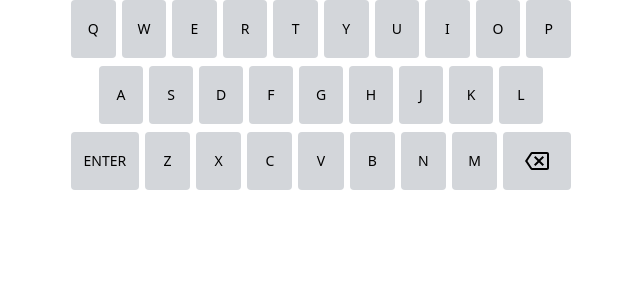
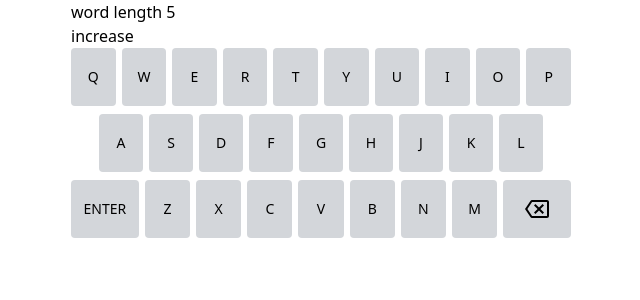
Before and after one commit to gitoido/gyattle, a Next.js app: page / in a window 1280 px wide. Shown: the top 300 px of the page, without its empty margins (319-959 px from the left). Built offline with nearby package versions, Linux system fonts and the light colour scheme.

Commit message:
hooked up event handlers to the Keyboard and KeyboardKey

```diff
--- a/pages/index.tsx
+++ b/pages/index.tsx
@@ -1,10 +1,16 @@
+import { WordLengthContext } from 'contexts/wordLength.context';
 import type { NextPage } from 'next';
+import { useContext } from 'react';
 import Keyboard from 'src/components/molecules/Keyboard';
 
 const Home: NextPage = () => {
+  const { wordLength, setWordLength } = useContext(WordLengthContext);
+
   return (
     <div>
-      <Keyboard />
+      word length {wordLength}
+      <div onClick={() => setWordLength((wordLength) => wordLength + 1)}>increase</div>
+      <Keyboard onEnter={(input) => console.log(input)} />
     </div>
   );
 };
--- a/src/components/atoms/KeyboardKey.tsx
+++ b/src/components/atoms/KeyboardKey.tsx
@@ -5,13 +5,15 @@ import { IKeyboardKey } from 'src/interfaces/keyboardKey.interface';
 
 interface Props {
   keyboardKey: IKeyboardKey;
+  onPress: () => void;
 }
 
-const KeyboardKey: React.FC<Props> = ({ keyboardKey }) => {
+const KeyboardKey: React.FC<Props> = ({ keyboardKey, onPress }) => {
   return (
     <button
       type="button"
       data-key={keyboardKey.dataKey}
+      onClick={onPress}
       className={classNames(`flex h-[58px] w-full select-none items-center justify-center rounded text-sm font-medium uppercase`, {
         'bg-nwordle-gray-200': keyboardKey.state === KeyboardKeyState.IDLE,
         'bg-nwordle-gray-400 text-white': keyboardKey.state === KeyboardKeyState.ABSENT,
--- a/src/components/molecules/Keyboard.tsx
+++ b/src/components/molecules/Keyboard.tsx
@@ -1,20 +1,62 @@
 import classNames from 'classnames';
+import { WordLengthContext } from 'contexts/wordLength.context';
 import { keyboardRow1, keyboardRow2, keyboardRow3 } from 'data/common/keyboard';
-import React, { useMemo } from 'react';
+import React, { useCallback, useContext, useEffect, useMemo, useState } from 'react';
 import KeyboardKey from 'src/components/atoms/KeyboardKey';
+import { IKeyboardKey } from 'src/interfaces/keyboardKey.interface';
 
-const Keyboard: React.FC = () => {
+interface Props {
+  onEnter: (input: string[]) => void;
+}
+
+const Keyboard: React.FC<Props> = ({ onEnter }) => {
+  const [input, setInput] = useState<string[]>([]);
+  const { wordLength } = useContext(WordLengthContext);
+
+  useEffect(() => {
+    setInput([]);
+  }, [wordLength]);
+
+  const inputHandler = useCallback(
+    (keyboardKey: IKeyboardKey) => {
+      switch (keyboardKey.dataKey) {
+        case '↵':
+          onEnter(input);
+          break;
+        case '←':
+          setInput((input) => {
+            input.splice(-1);
+
+            return input;
+          });
+          break;
+        default:
+          if (input.length >= wordLength) {
+            return;
+          }
+
+          setInput((input) => {
+            input.push(keyboardKey.dataKey);
+
+            return input;
+          });
+          break;
+      }
+    },
+    [input, wordLength, onEnter]
+  );
+
   const firstRow = useMemo(
     () => (
       <div className="flex gap-1.5">
         {keyboardRow1.map((keyboardKey) => (
           <div key={keyboardKey.id} className="flex-1">
-            <KeyboardKey keyboardKey={keyboardKey} />
+            <KeyboardKey keyboardKey={keyboardKey} onPress={() => inputHandler(keyboardKey)} />
           </div>
         ))}
       </div>
     ),
-    []
+    [inputHandler]
   );
 
   const secondRow = useMemo(
@@ -23,13 +65,13 @@ const Keyboard: React.FC = () => {
         <div className="flex-[0.5]"></div>
         {keyboardRow2.map((keyboardKey) => (
           <div key={keyboardKey.id} className="flex-1">
-            <KeyboardKey keyboardKey={keyboardKey} />
+            <KeyboardKey keyboardKey={keyboardKey} onPress={() => inputHandler(keyboardKey)} />
           </div>
         ))}
         <div className="flex-[0.5]"></div>
       </div>
     ),
-    []
+    [inputHandler]
   );
 
   const thirdRow = useMemo(
@@ -43,20 +85,22 @@ const Keyboard: React.FC = () => {
               'flex-[1.5]': index === 0 || index === keyboardRow3.length - 1,
             })}
           >
-            <KeyboardKey keyboardKey={keyboardKey} />
+            <KeyboardKey keyboardKey={keyboardKey} onPress={() => inputHandler(keyboardKey)} />
           </div>
         ))}
       </div>
     ),
-    []
+    [inputHandler]
   );
 
   return (
-    <div className="flex flex-col gap-2">
-      {firstRow}
-      {secondRow}
-      {thirdRow}
-    </div>
+    <>
+      <div className="flex touch-manipulation flex-col gap-2">
+        {firstRow}
+        {secondRow}
+        {thirdRow}
+      </div>
+    </>
   );
 };
 
```
